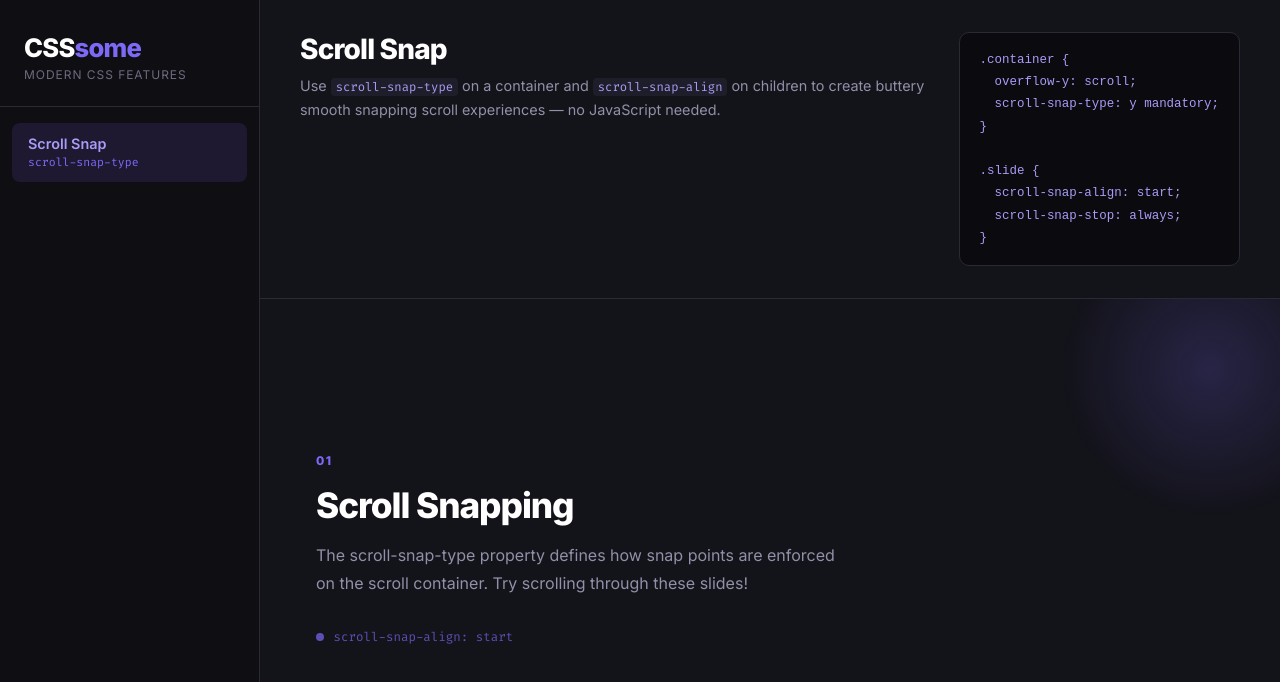
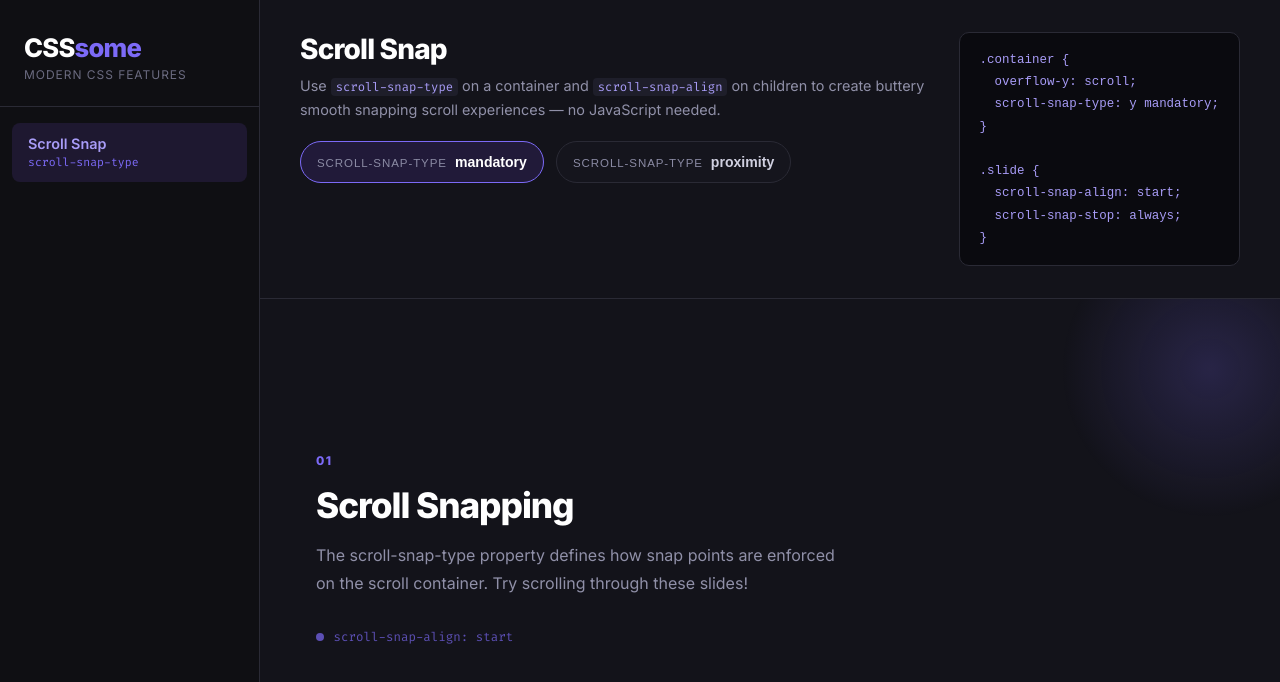
Before and after one commit to BuZZ-T/csssome, an Angular app: page / in a window 1280 px wide. Shown: the top 682 px of the page. Built offline with nearby package versions, Linux system fonts and the light colour scheme.

Commit message:
add switch between proximity and mandatory

```diff
--- a/src/app/demos/scroll-snap/scroll-snap.html
+++ b/src/app/demos/scroll-snap/scroll-snap.html
@@ -7,11 +7,24 @@
         <code>scroll-snap-align</code> on children to create buttery smooth
         snapping scroll experiences — no JavaScript needed.
       </p>
+      <div class="demo__subnav" role="tablist" aria-label="Scroll snap type">
+        @for (type of snapTypes; track type) {
+          <button
+            type="button"
+            class="demo__subnav-item"
+            [class.demo__subnav-item--active]="selectedSnapType() === type"
+            (click)="selectSnapType(type)"
+          >
+            <span class="demo__subnav-label">scroll-snap-type</span>
+            <strong>{{ type }}</strong>
+          </button>
+        }
+      </div>
     </div>
     <div class="demo__code-block">
       <pre><code>.container &#123;
   overflow-y: scroll;
-  scroll-snap-type: y mandatory;
+  scroll-snap-type: y {{ selectedSnapType() }};
 &#125;
 
 .slide &#123;
@@ -21,7 +34,7 @@
     </div>
   </header>
 
-  <div class="snap-container">
+  <div class="snap-container" [style.scroll-snap-type]="'y ' + selectedSnapType()">
     @for (slide of slides; track slide.label) {
       <div class="snap-slide" [style.--accent]="slide.color">
         <span class="snap-slide__number">{{ slide.label }}</span>
--- a/src/app/demos/scroll-snap/scroll-snap.scss
+++ b/src/app/demos/scroll-snap/scroll-snap.scss
@@ -39,6 +39,52 @@
       font-family: 'Fira Code', monospace;
       font-size: 0.85em;
     }
+  }
+
+  &__subnav {
+    display: flex;
+    flex-wrap: wrap;
+    gap: 0.75rem;
+    margin-top: 1.25rem;
+  }
+
+  &__subnav-item {
+    appearance: none;
+    border: 1px solid #2a2a35;
+    background: #15151d;
+    color: #d0d0e0;
+    border-radius: 999px;
+    padding: 0.75rem 1rem;
+    cursor: pointer;
+    display: inline-flex;
+    align-items: baseline;
+    gap: 0.5rem;
+    transition: border-color 0.15s, background 0.15s, color 0.15s, transform 0.15s;
+
+    &:hover {
+      transform: translateY(-1px);
+      border-color: #45455a;
+      background: #1b1b26;
+    }
+
+    &--active {
+      border-color: #7c6af7;
+      background: #211a39;
+      color: #fff;
+    }
+
+    strong {
+      font-size: 0.88rem;
+      font-weight: 700;
+      text-transform: lowercase;
+    }
+  }
+
+  &__subnav-label {
+    font-size: 0.72rem;
+    text-transform: uppercase;
+    letter-spacing: 0.08em;
+    color: #8b8ba4;
   }
 
   &__code-block {
--- a/src/app/demos/scroll-snap/scroll-snap.ts
+++ b/src/app/demos/scroll-snap/scroll-snap.ts
@@ -1,4 +1,4 @@
-import { Component } from '@angular/core';
+import { Component, signal } from '@angular/core';
 
 @Component({
   selector: 'app-scroll-snap',
@@ -6,6 +6,9 @@ import { Component } from '@angular/core';
   styleUrl: './scroll-snap.scss',
 })
 export class ScrollSnap {
+  readonly snapTypes = ['mandatory', 'proximity'] as const;
+  selectedSnapType = signal<(typeof this.snapTypes)[number]>('mandatory');
+
   readonly slides = [
     {
       label: '01',
@@ -38,4 +41,8 @@ export class ScrollSnap {
       color: '#6ac9f7',
     },
   ];
+
+  selectSnapType(type: (typeof this.snapTypes)[number]) {
+    this.selectedSnapType.set(type);
+  }
 }
```
